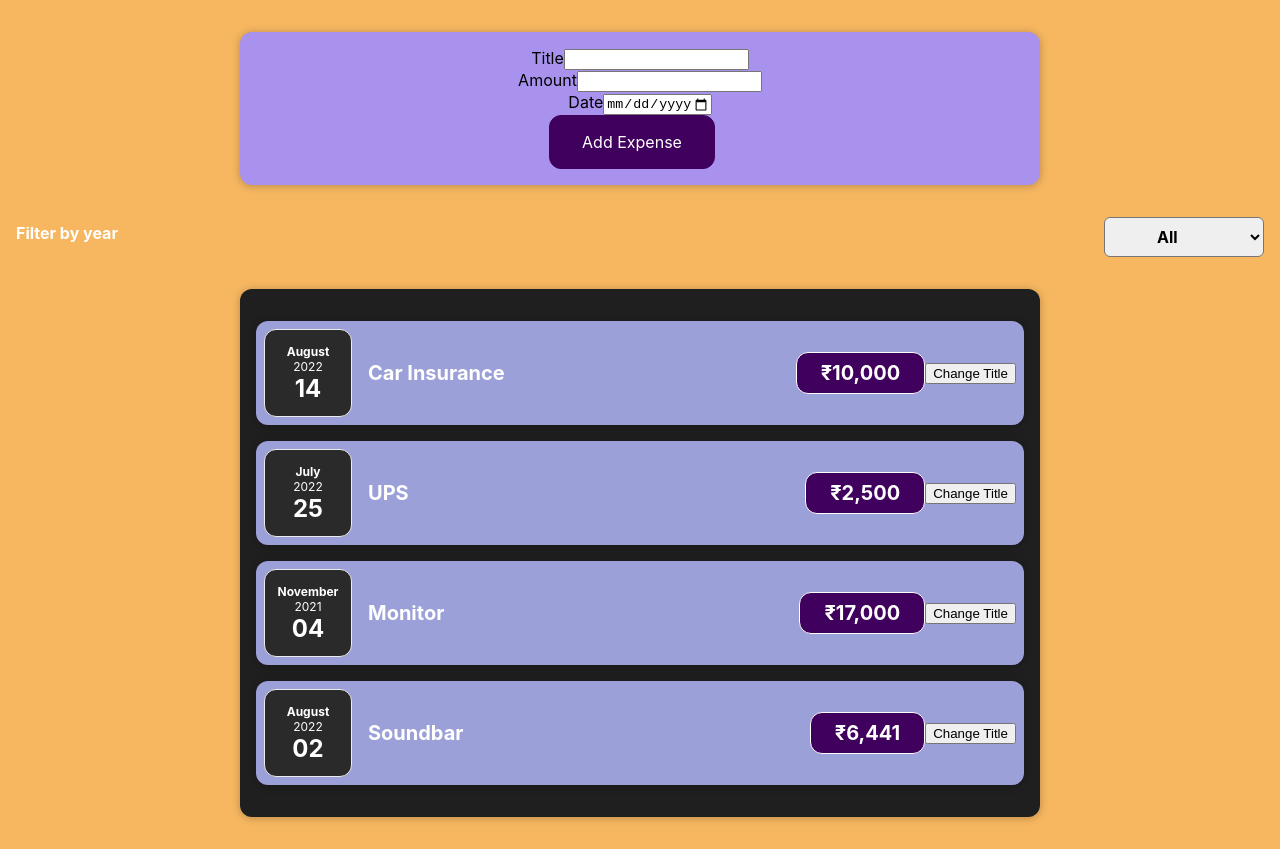
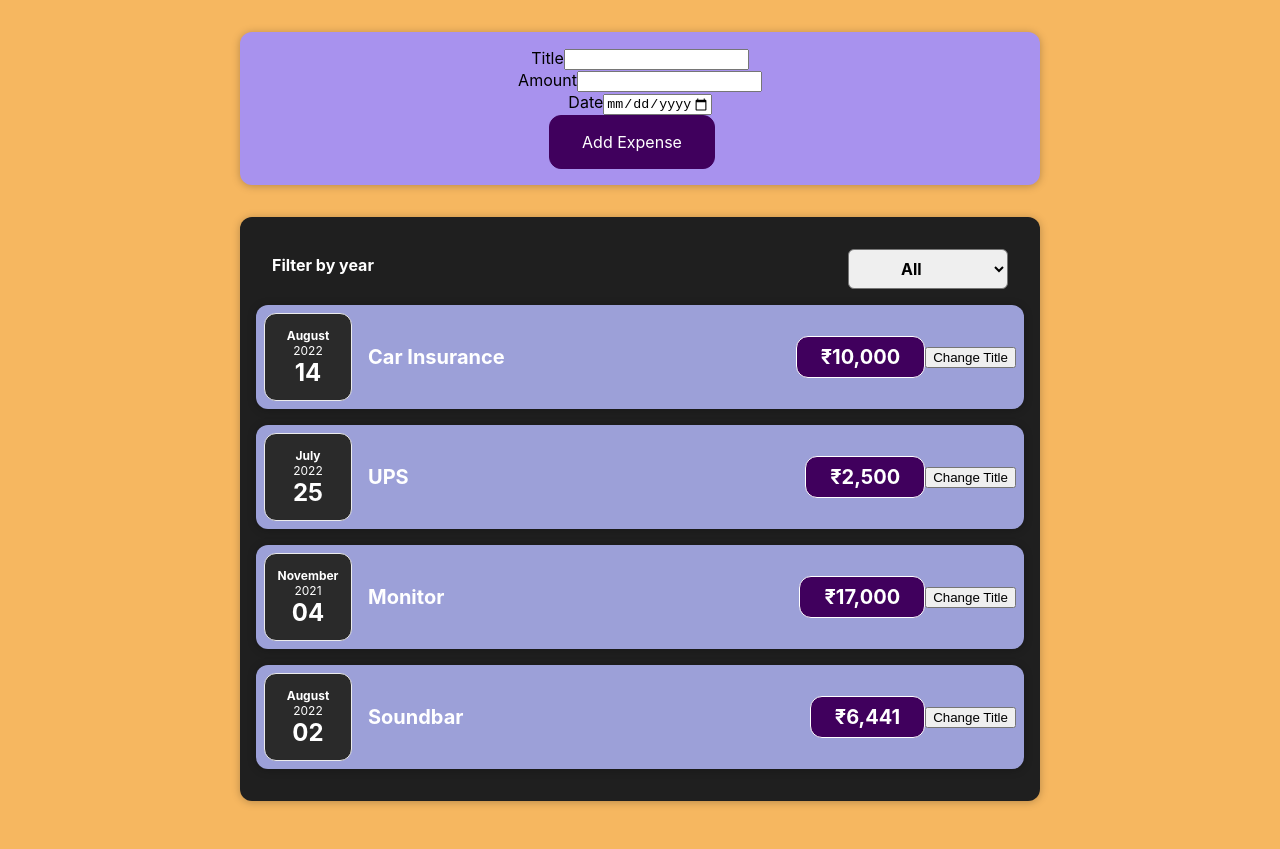
Before and after one commit to karantrehan3/learning-react, a React (Create React App) app: page / in a window 1280 px wide. Built offline with nearby package versions, Linux system fonts and the light colour scheme.

Commit message:
Moving filter inside the Card

```diff
--- a/src/components/Expenses/Expenses.js
+++ b/src/components/Expenses/Expenses.js
@@ -10,14 +10,12 @@ function Expenses(props) {
     setYearFilter(selectedYear);
   };
   return (
-    <div>
+    <Card className="expenses">
       <ExpenseFilter onSelectYear={selectYear} />
-      <Card className="expenses">
       {props.expenses
         .filter(
           (e) =>
-              yearFilter === "All" ||
-              e.date.getFullYear() === Number(yearFilter)
+            yearFilter === "All" || e.date.getFullYear() === Number(yearFilter)
         )
         .map((expense) => (
           <ExpenseItem
@@ -27,7 +25,6 @@ function Expenses(props) {
           />
         ))}
     </Card>
-    </div>
   );
 }
 
```
Lines whose indentation alone changed are shown as unchanged.
